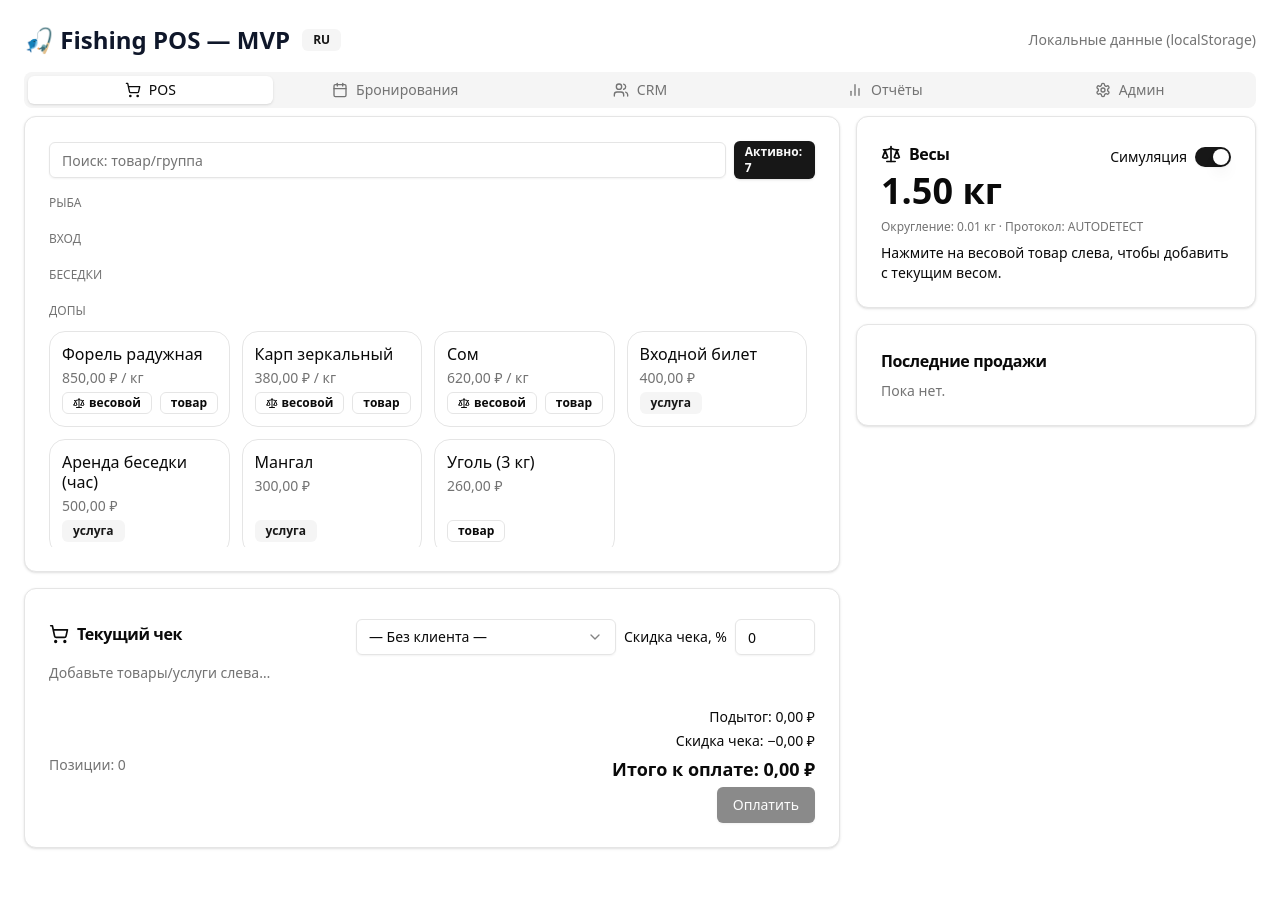
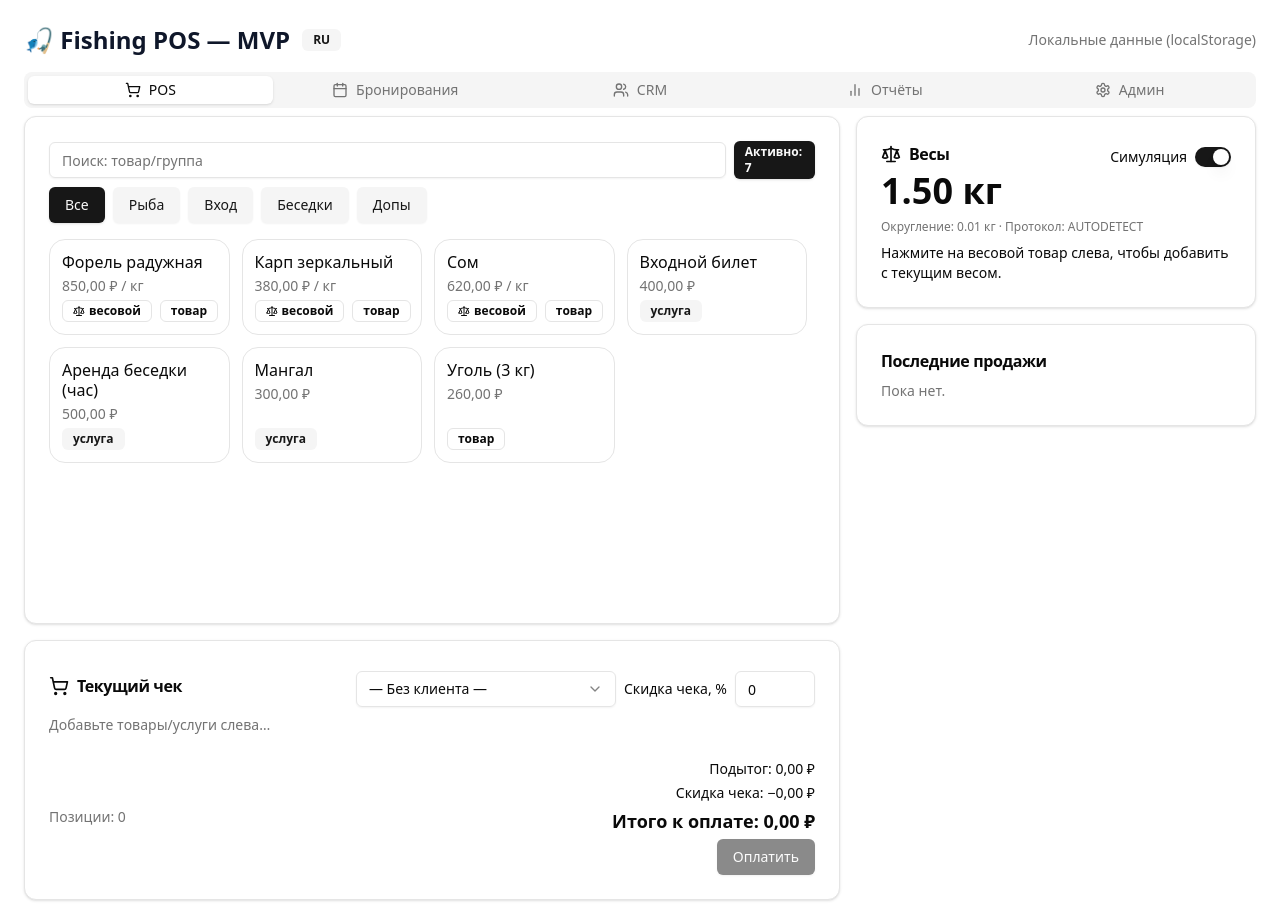
Before and after one commit to PavelVP93/mini-crm, a Next.js app in the folder main-dir/: page / in a window 1280 px wide. Before the commit the page ends 872 px from the top, so only its background shows below. Built offline with nearby package versions, Linux system fonts and the light colour scheme.

Commit message:
feat: add horizontal category filter

```diff
--- a/main-dir/app/page.tsx
+++ b/main-dir/app/page.tsx
@@ -14,6 +14,7 @@ import { ScrollArea } from "@/components/ui/scroll-area";
 import { ShoppingCart, Scale, Calendar as CalendarIcon, Users, BarChart2, Settings, Trash2, Plus, Minus, CreditCard, Wallet } from "lucide-react";
 import { ResponsiveContainer, LineChart, Line, XAxis, YAxis, Tooltip, Legend, BarChart, Bar } from "recharts";
 import { todayMoscowISO, toMoscowSlotISO } from "@/lib/time";
+import Categories from "@/components/pos/Categories";
 
 // ---------- Helpers / constants ----------
 const NONE = "__NONE__"; // sentinel for empty Select choice (valid non-empty string)
@@ -127,6 +128,7 @@ function POS({ products, settings, customers, setCustomers, onPaid }:{
   products:any[], settings:any, customers:any[], setCustomers:any, onPaid:(o:any)=>void
 }){
   const [search, setSearch] = useState("");
+  const [category, setCategory] = useState<string|null>(null);
   const [cart, setCart] = useState<any[]>([]);
   const [connected, setConnected] = useState(settings.weight.simulateScale);
   const [liveWeight, setLiveWeight] = useState(0);
@@ -151,9 +153,18 @@ function POS({ products, settings, customers, setCustomers, onPaid }:{
     return () => clearInterval(t);
   }, [connected, settings.weight.rounding]);
 
+  const categories = useMemo(
+    () => Array.from(new Set(products.filter(p => p.isActive).map((p:any) => p.group))).filter(Boolean) as string[],
+    [products]
+  );
+
   const filtered = useMemo(
-    () => products.filter(p => p.isActive && (p.name.toLowerCase().includes(search.toLowerCase()) || (p.group||"").toLowerCase().includes(search.toLowerCase()))),
-    [products, search]
+    () => products.filter(p =>
+      p.isActive &&
+      (!category || p.group === category) &&
+      (p.name.toLowerCase().includes(search.toLowerCase()) || (p.group || "").toLowerCase().includes(search.toLowerCase()))
+    ),
+    [products, search, category]
   );
 
   const totals = useMemo(() => {
@@ -213,8 +224,6 @@ function POS({ products, settings, customers, setCustomers, onPaid }:{
     setCustomerId(null);
   }
 
-  const groups = Array.from(new Set(filtered.map((p:any)=>p.group))).filter(Boolean) as string[];
-
   return (
     <div className="grid md:grid-cols-3 gap-4">
       <div className="md:col-span-2 space-y-4">
@@ -225,12 +234,10 @@ function POS({ products, settings, customers, setCustomers, onPaid }:{
               <Badge>Активно: {filtered.length}</Badge>
             </div>
           </CardHeader>
-          <CardContent>
+          <CardContent className="space-y-4">
+            <Categories categories={categories} current={category} onSelect={setCategory} />
             <ScrollArea className="h-[360px] pr-2">
               <div className="grid grid-cols-2 md:grid-cols-3 lg:grid-cols-4 gap-3">
-                {groups.map(g => (
-                  <div key={g} className="col-span-full text-xs uppercase text-muted-foreground mt-2">{g}</div>
-                ))}
                 {filtered.map((p:any) => (
                   <button key={p.id} onClick={()=>addProduct(p)} className="text-left p-3 rounded-2xl border hover:shadow transition flex flex-col gap-1">
                     <div className="font-medium leading-tight">{p.name}</div>
--- /dev/null
+++ b/main-dir/components/pos/Categories.tsx
@@ -0,0 +1,25 @@
+'use client';
+
+import { Button } from "@/components/ui/button";
+
+export default function Categories({ categories, current, onSelect }: { categories: string[]; current: string|null; onSelect: (c:string|null)=>void }) {
+  return (
+    <div className="flex flex-wrap gap-2">
+      <Button
+        variant={current == null ? "default" : "secondary"}
+        onClick={() => onSelect(null)}
+      >
+        Все
+      </Button>
+      {categories.map(c => (
+        <Button
+          key={c}
+          variant={current === c ? "default" : "secondary"}
+          onClick={() => onSelect(c)}
+        >
+          {c}
+        </Button>
+      ))}
+    </div>
+  );
+}
```
